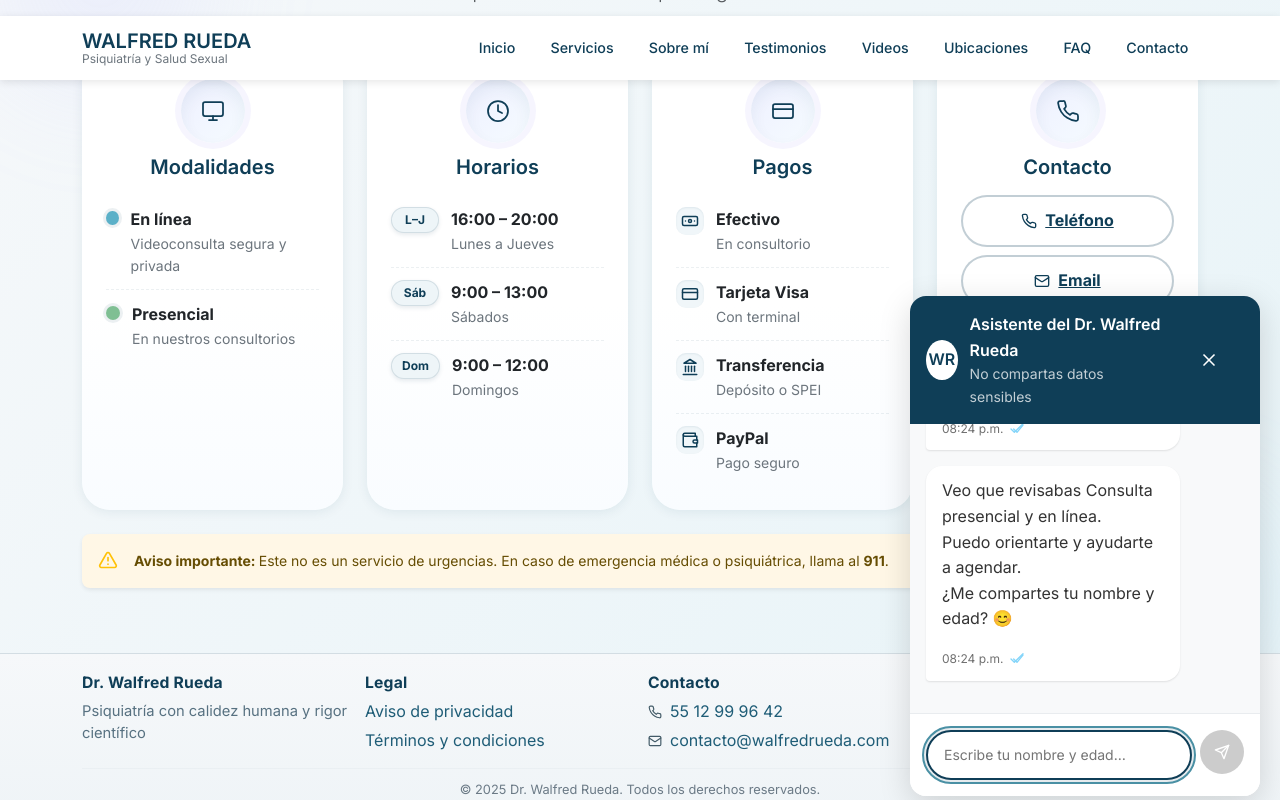
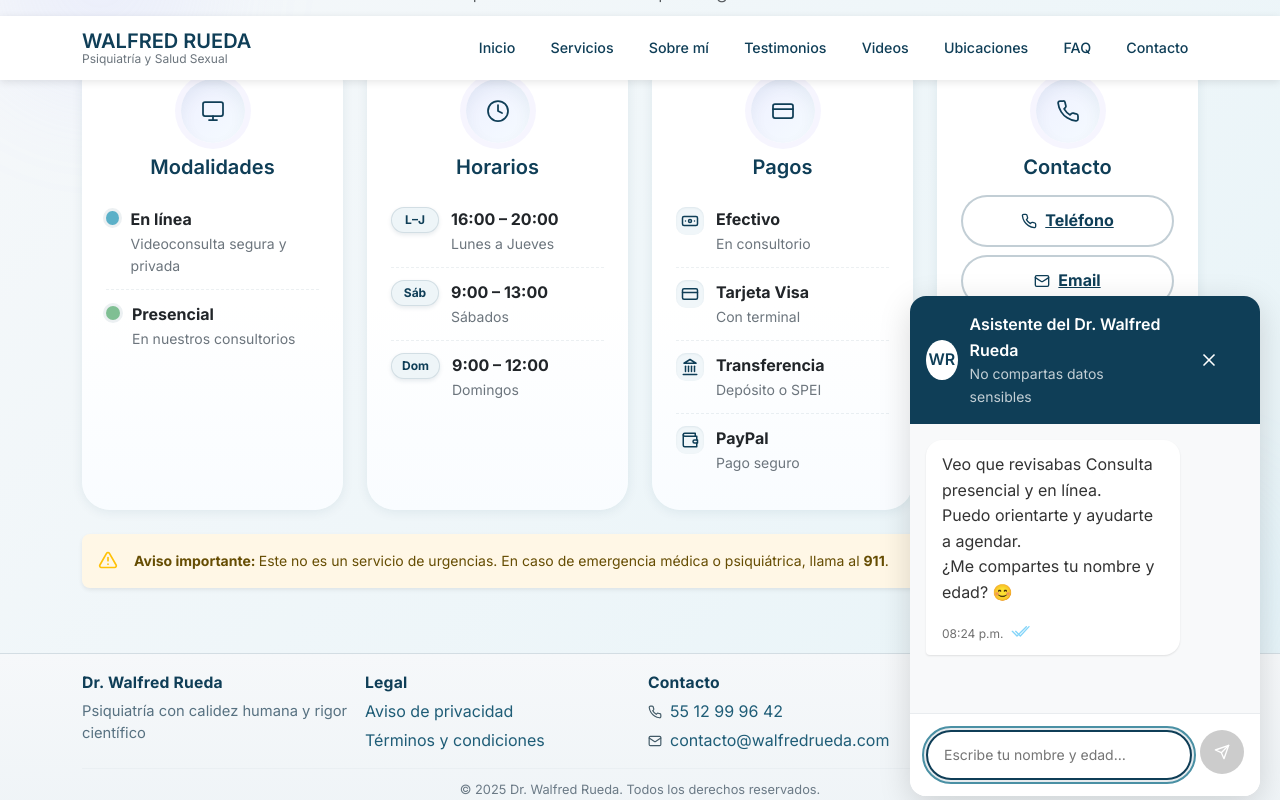
Before and after one commit to Freskiee/drwalfredrueda, a React (Vite) app: page / in a window 1280 px wide. Both pictures are taken after a click on the button "Iniciar chat". Shown: the part 5459-6259 px from the top of the page. Built offline with nearby package versions, Linux system fonts and the light colour scheme.

Commit message:
ajustes chat

```diff
--- a/src/components/Chat/ChatWidget.tsx
+++ b/src/components/Chat/ChatWidget.tsx
@@ -381,14 +381,13 @@ const ChatWidget: React.FC<ChatWidgetProps> = ({ isOpen, onToggle, initialServic
   useEffect(() => {
     if (!isOpen) return;
     (async () => {
-      await resetFlow(false);   // limpia sin despedida
-      await welcome();          // saluda según initialService
+      await resetFlow(false, false);   // limpia y SIEMPRE saluda según initialService
     })();
     // eslint-disable-next-line react-hooks/exhaustive-deps
   }, [initialService]);
 
   useEffect(() => {
-    if (isOpen && messages.length === 0) {
+    if (isOpen && messages.length === 0 && !initialService) {
       resetFlow();
     }
     // eslint-disable-next-line react-hooks/exhaustive-deps
@@ -585,9 +584,10 @@ Gracias.`;
     await addBot('Gracias, continúo con las opciones de arriba.');
   });
 
-  const resetFlow = async (afterSend = false) => {
+  const resetFlow = async (afterSend = false, skipWelcome = false) => {
     setMessages([]);
     setIsTyping(false);
+    await Promise.resolve();
     setInput('');
     setStep('nombre');
     setHistory([]);
@@ -595,7 +595,7 @@ Gracias.`;
     setShowAllMotivo(false);
     askedRef.current = new Set();
     setUser({ nombre: '', edad: '', area: '', motivo: '', modalidad: '', sede: '', horario: '', sintomas: '' });
-    if (messages.length === 0) {
+    if (!skipWelcome) {
       await welcome();
     }
     if (afterSend) lastContextRef.current = normalizeContext(initialService);
@@ -661,10 +661,10 @@ Gracias.`;
                   return ts.toLocaleTimeString('es-MX', { hour: '2-digit', minute: '2-digit' });
                 })()}
               </span>
-              <span className="double-check" aria-label="Entregado" style={{ marginLeft: 6, color: '#4fc3f7', fontSize: 13 }}>
-                <svg width="16" height="16" viewBox="0 0 24 24" fill="none" stroke="#4fc3f7" strokeWidth="2" strokeLinecap="round" strokeLinejoin="round" style={{ verticalAlign: 'middle' }}>
-                  <polyline points="3 12 8 17 21 4" />
-                  <polyline points="7 12 12 17 21 6" />
+              <span className="double-check" aria-label="Entregado">
+                <svg width="20" height="16" viewBox="0 0 30 24" fill="none" stroke="#4fc3f7" strokeWidth="2" strokeLinecap="round" strokeLinejoin="round" style={{ verticalAlign: 'middle' }}>
+  <polyline points="2 14 9 21 23 7" />
+  <polyline points="7 14 14 21 27 7" />
 </svg>
               </span>
             </div>
--- a/src/styles/custom.css
+++ b/src/styles/custom.css
@@ -672,6 +672,16 @@ h6 {
 }
 
 
+
+/* Espaciado para las palomas (double-check) en el chat */
+.double-check {
+  display: inline-flex;
+  align-items: center;
+  gap: 20px;
+  margin-left: 8px;
+  color: #4fc3f7;
+  font-size: 13px;
+}
 
 /* Custom styles */
 
```
Lines whose indentation alone changed are shown as unchanged.
